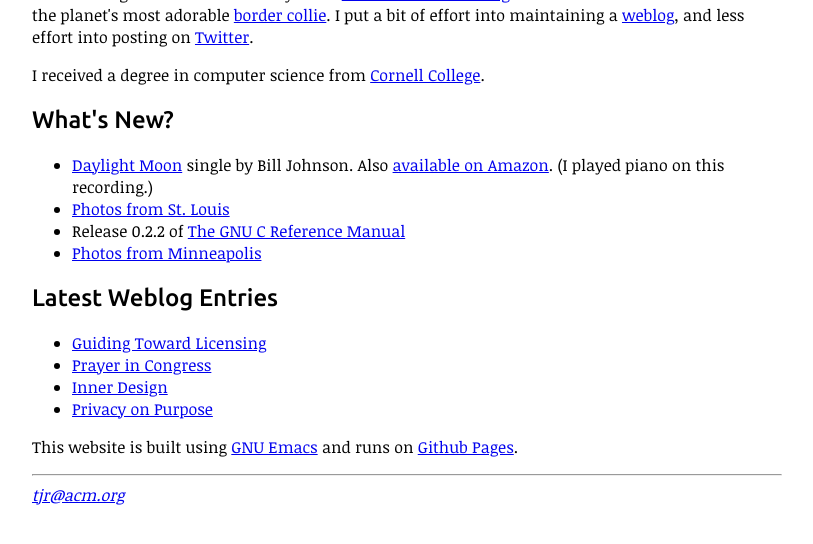
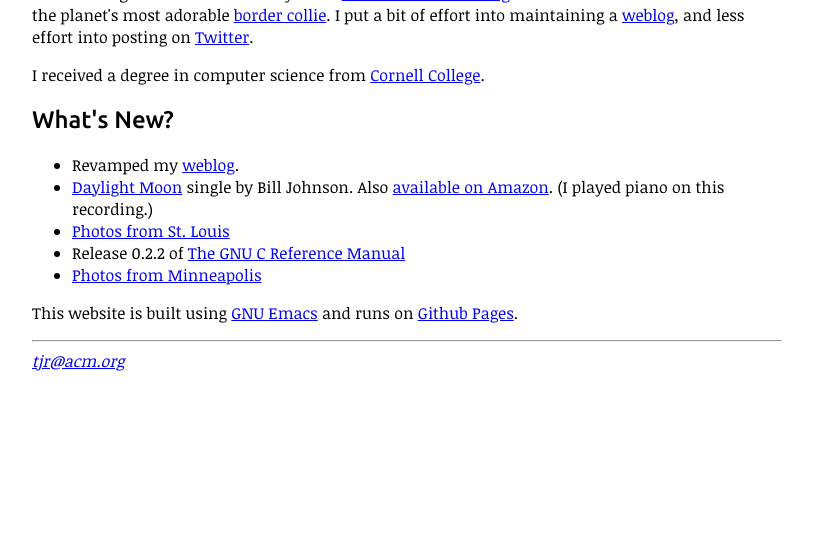
Before and after one commit to tjr/tjr.github.com, a Jekyll site: the page built from index.html, in a window 1280 px wide, cut to the strip 290-834 px from the top of the page. Shown: the whole strip, without its empty margins (233-1046 px from the left). Built offline with Jekyll 4.4.1, drawn with Linux system fonts in a browser that asks for light colours; the list of posts is cut into pages by our own code.

Commit message:
changed index to reflect new weblog

```diff
--- a/index.html
+++ b/index.html
@@ -28,9 +28,12 @@ occupied doing things like:
 </ul>
 
 <p>
-You also might be interested in my other <a href="/writing/">miscellaneous writing</a> or
-the planet's most adorable <a href="/dogs/samantha">border collie</a>. I put a bit of effort
-into maintaining a <a href="/weblog/">weblog</a>, and less effort into posting on
+You also might be interested in my
+other <a href="/writing/">miscellaneous writing</a> or the planet's
+most adorable <a href="/dogs/samantha">border collie</a>. I put a bit
+of effort into maintaining
+a <a href="http://www.trevisrothwell.co.uk/">weblog</a>, and less
+effort into posting on
 <a href="http://twitter.com/trevisr/">Twitter</a>.
 
 <p>
@@ -39,6 +42,7 @@ College</a>.
 
 <h2>What's New?</h2>
 <ul>
+<li>Revamped my <a href="http://www.trevisrothwell.co.uk/">weblog</a>.</li>
 <li><a href="http://itunes.apple.com/us/album/daylight-moon-single/id489451410">Daylight Moon</a> single by
 Bill Johnson. Also <a href="http://www.amazon.com/Daylight-Moon-Single/dp/B006LZ3L2W/">available on Amazon</a>.
 (I played piano on this recording.)</li>
@@ -49,16 +53,6 @@ Bill Johnson. Also <a href="http://www.amazon.com/Daylight-Moon-Single/dp/B006LZ
 
 </div>
 
-<h2>Latest Weblog Entries</h2>
-
-<ul>
-{% for post in site.posts limit: 4 %}
-{% unless post.category == "research" %}
-<li><a href="{{post.url}}">{{post.title}}</a></li>
-{% endunless %}
-{% endfor %}
-</ul>
-
 <p>
 This website is built using <a href="http://www.gnu.org/software/emacs/">GNU Emacs</a> and runs
 on <a href="http://pages.github.com/">Github Pages</a>.
```
